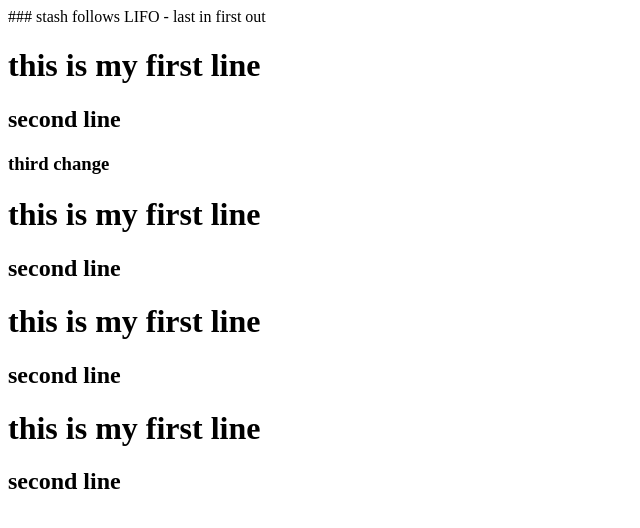
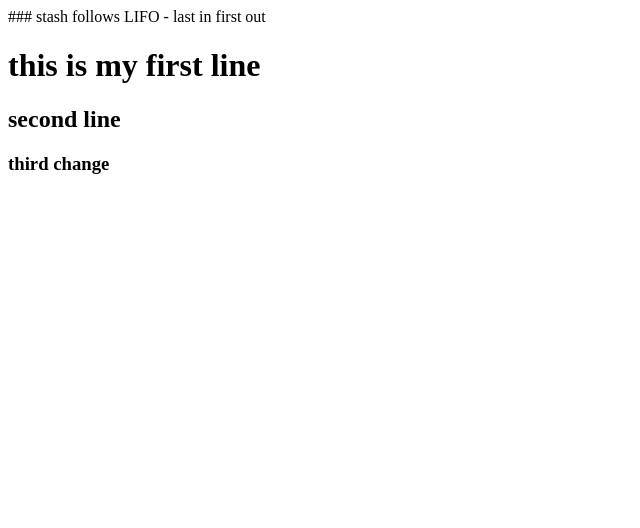
Before and after one commit to ritikagaurkhede01/git-stash, a plain HTML site: page index.html in a window 1280 px wide. Shown: the whole page, without its empty margins (0-640 px from the left). Drawn offline with Linux system fonts and the light colour scheme.

Commit message:
resolved conflict index.html

```diff
--- a/index.html
+++ b/index.html
@@ -1,14 +1,5 @@
 
 ### stash follows LIFO - last in first out
-
-
-
 <h1>this is my first line </h1>
 <h2>second line</h2>
 <h3>third change</h3>
-<h1>this is my first line </h1>
-<h2>second line</h2>
-<h1>this is my first line </h1>
-<h2>second line</h2>
-<h1>this is my first line </h1>
-<h2>second line</h2>
```
